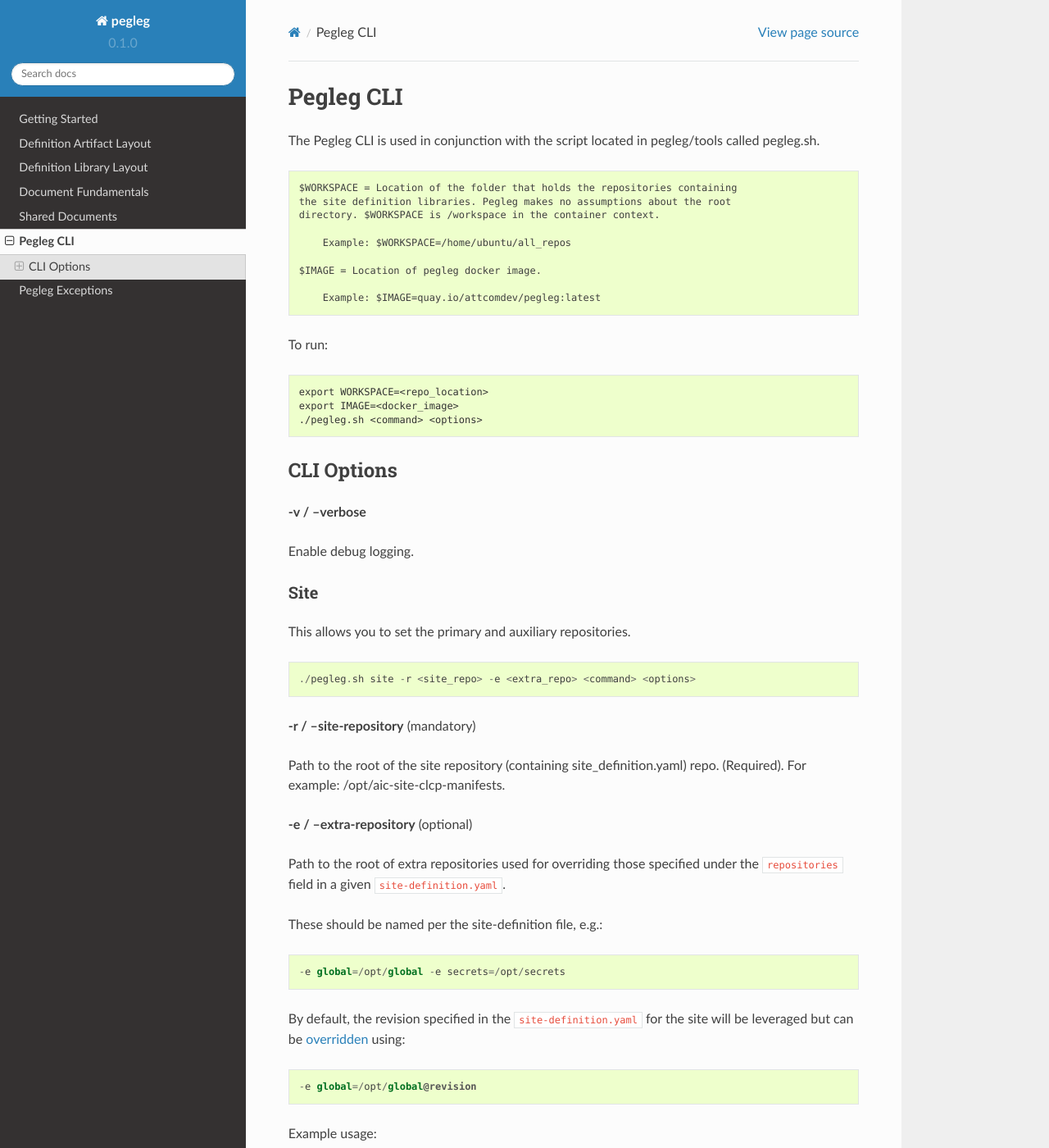
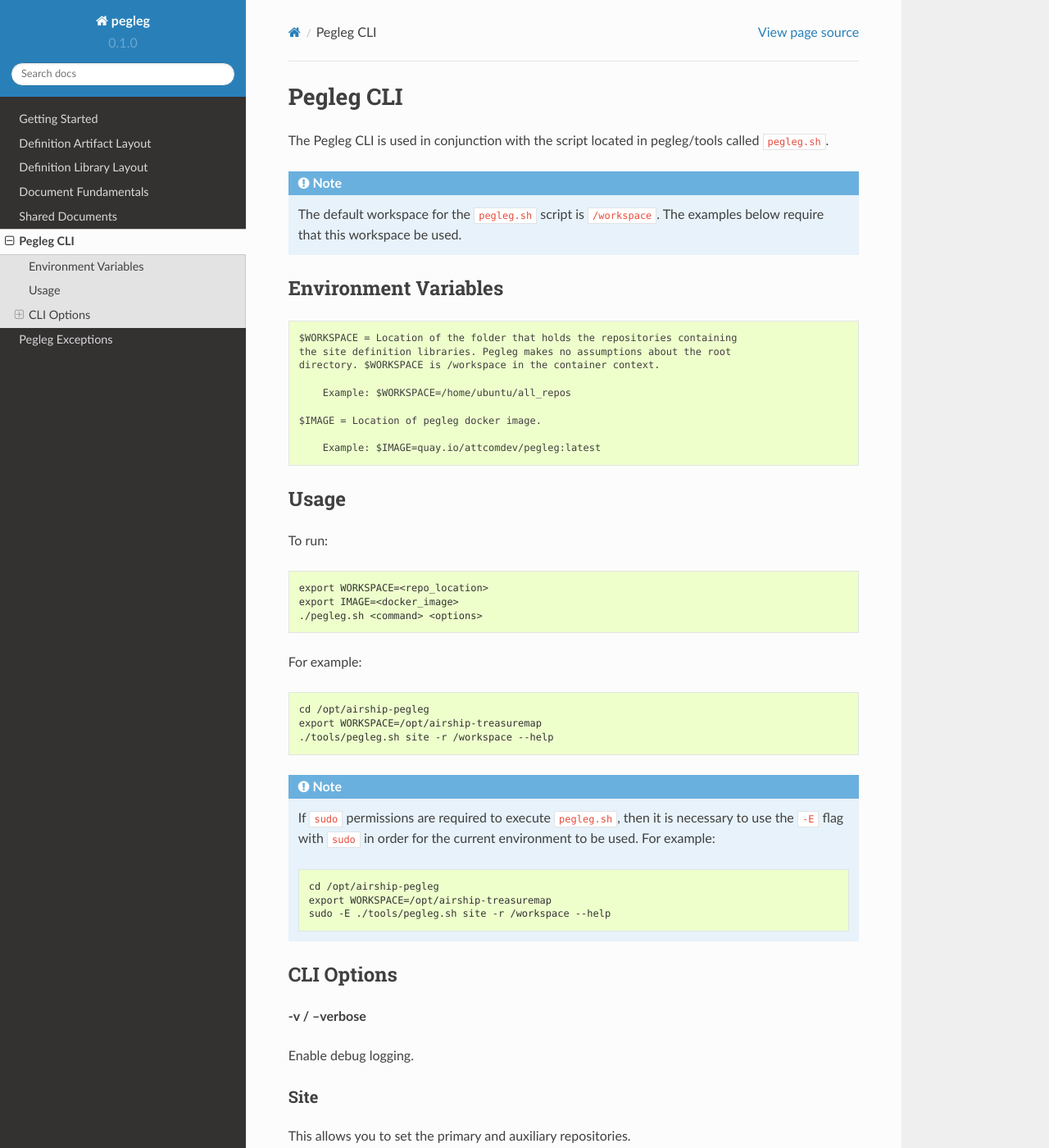
Before and after one commit to airshipit/pegleg, a Sphinx documentation site: the page built from doc/source/cli.rst, in a window 1280 px wide and 1400 px high. Shown: the whole window at 82% size. Built offline with Sphinx 7.4.7 and the Read the Docs theme 2.0.0, drawn with Linux system fonts in a browser that asks for light colours.

Commit message:
docs: Update getting started documentation
Currently the getting started documentation is somewhat incorrect:
usage of pip3 install is not necessary as "regular" usage of
pegleg entails using ./tools/pegleg.sh which uses the Pegleg
Docker image.

Also, the CLI guide doesn't include any useful examples so some
have been added.

Change-Id: I851b1c8b4f9c38672fce7b4a017e31882c7006ea
Depends-On: Iaa928ec2f777ed6f899d3b1790f5f9de613da9bb

```diff
--- a/doc/source/cli.rst
+++ b/doc/source/cli.rst
@@ -19,7 +19,15 @@ Pegleg CLI
 ==========
 
 The Pegleg CLI is used in conjunction with the script located in pegleg/tools
-called pegleg.sh.
+called ``pegleg.sh``.
+
+.. note::
+
+  The default workspace for the ``pegleg.sh`` script is ``/workspace``. The
+  examples below require that this workspace be used.
+
+Environment Variables
+=====================
 
 ::
 
@@ -33,6 +41,9 @@ called pegleg.sh.
 
         Example: $IMAGE=quay.io/attcomdev/pegleg:latest
 
+Usage
+=====
+
 To run:
 
 .. code-block:: console
@@ -41,6 +52,25 @@ To run:
     export IMAGE=<docker_image>
     ./pegleg.sh <command> <options>
 
+For example:
+
+.. code-block:: console
+
+  cd /opt/airship-pegleg
+  export WORKSPACE=/opt/airship-treasuremap
+  ./tools/pegleg.sh site -r /workspace --help
+
+.. note::
+
+  If ``sudo`` permissions are required to execute ``pegleg.sh``, then it is
+  necessary to use the ``-E`` flag with ``sudo`` in order for the current
+  environment to be used. For example:
+
+  .. code-block:: console
+
+    cd /opt/airship-pegleg
+    export WORKSPACE=/opt/airship-treasuremap
+    sudo -E ./tools/pegleg.sh site -r /workspace --help
 
 CLI Options
 ===========
```
Also changed, not shown: doc/source/getting_started.rst (+3 -7 lines).
